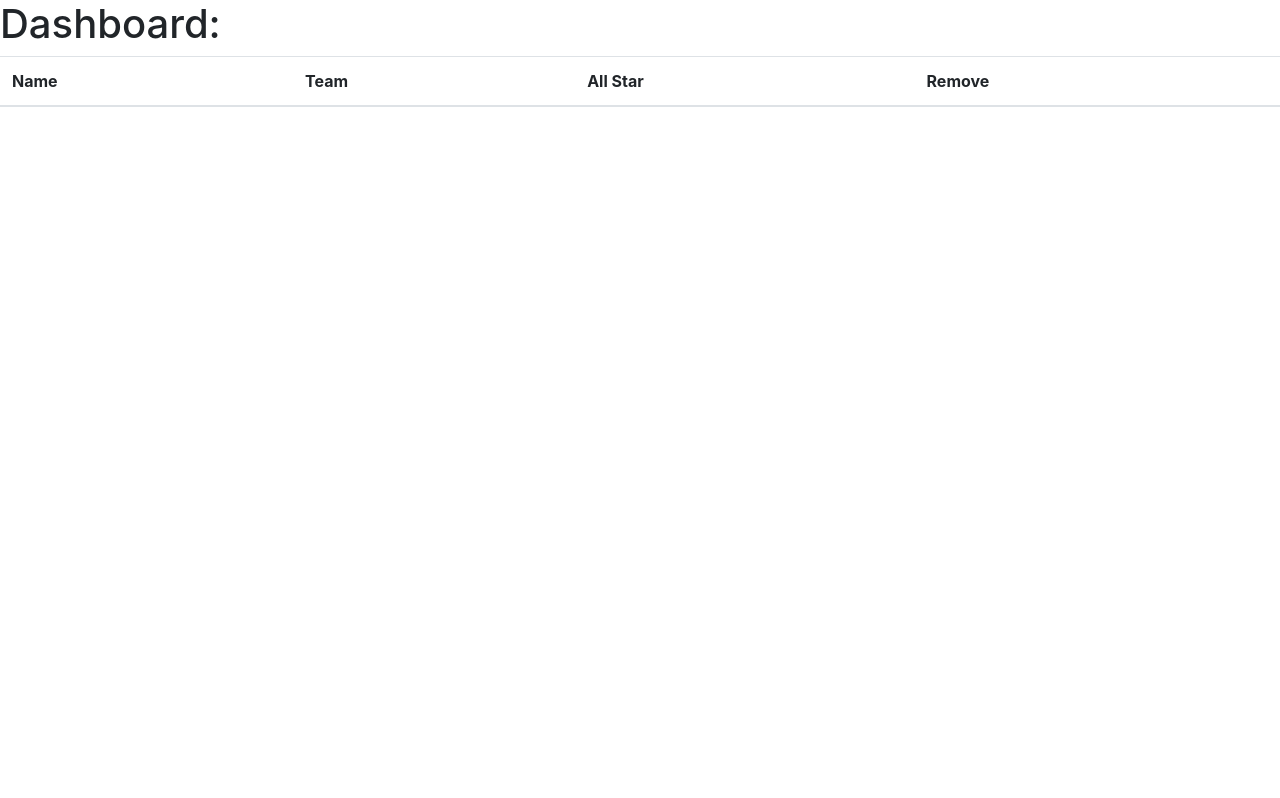
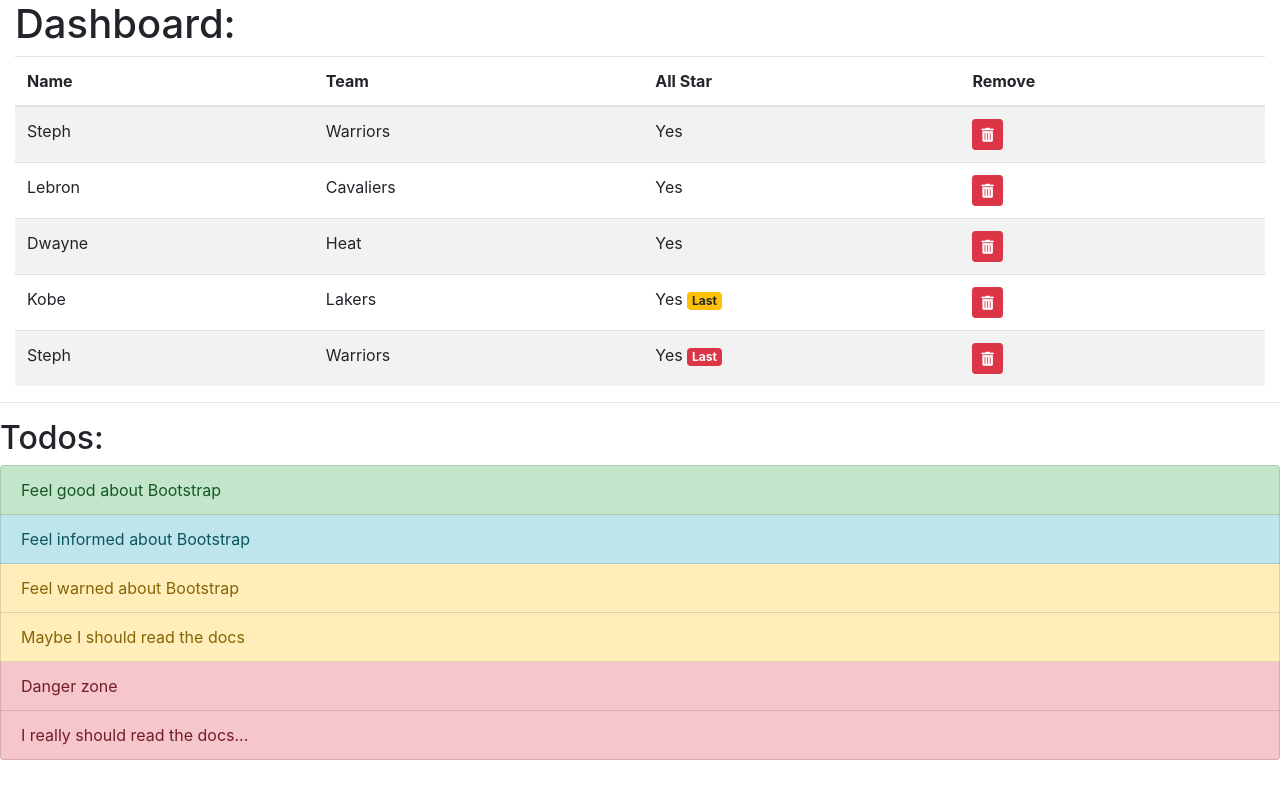
Before and after one commit to jarredbaird/jarred-baird-springboard-career-track, a plain HTML site: page 13.2_Twitter_Bootstrap/step_two.html in a window 1280 px wide. Drawn offline with nearby package versions, Linux system fonts and the light colour scheme.

Commit message:
13.2-ADDED STEP TO

```diff
--- a/13.2_Twitter_Bootstrap/step_two.html
+++ b/13.2_Twitter_Bootstrap/step_two.html
@@ -10,17 +10,97 @@
       integrity="sha384-TX8t27EcRE3e/ihU7zmQxVncDAy5uIKz4rEkgIXeMed4M0jlfIDPvg6uqKI2xXr2"
       crossorigin="anonymous"
     />
+    <link
+      rel="stylesheet"
+      href="https://use.fontawesome.com/releases/v5.15.1/css/all.css"
+      integrity="sha384-vp86vTRFVJgpjF9jiIGPEEqYqlDwgyBgEF109VFjmqGmIY/Y4HV4d3Gp2irVfcrp"
+      crossorigin="anonymous"
+    />
   </head>
   <body>
+    <div class="container-fluid">
       <h1>Dashboard:</h1>
-    <table class="table">
+      <table class="table table-striped">
         <thead>
           <th>Name</th>
           <th>Team</th>
           <th>All Star</th>
           <th>Remove</th>
         </thead>
+        <tbody>
+          <tr>
+            <td>Steph</td>
+            <td>Warriors</td>
+            <td>Yes</td>
+            <td>
+              <a href="" class="btn btn-sm btn-danger"
+                ><i class="fas fa-trash-alt"></i
+              ></a>
+            </td>
+          </tr>
+          <tr>
+            <td>Lebron</td>
+            <td>Cavaliers</td>
+            <td>Yes</td>
+            <td>
+              <a href="" class="btn btn-sm btn-danger"
+                ><i class="fas fa-trash-alt"></i
+              ></a>
+            </td>
+          </tr>
+          <tr>
+            <td>Dwayne</td>
+            <td>Heat</td>
+            <td>Yes</td>
+            <td>
+              <a href="" class="btn btn-sm btn-danger"
+                ><i class="fas fa-trash-alt"></i
+              ></a>
+            </td>
+          </tr>
+          <tr>
+            <td>Kobe</td>
+            <td>Lakers</td>
+            <td>Yes <span class="badge badge-warning">Last</span></td>
+            <td>
+              <a href="" class="btn btn-sm btn-danger"
+                ><i class="fas fa-trash-alt"></i
+              ></a>
+            </td>
+          </tr>
+          <tr>
+            <td>Steph</td>
+            <td>Warriors</td>
+            <td>Yes <span class="badge badge-danger">Last</span></td>
+            <td>
+              <a href="" class="btn btn-sm btn-danger"
+                ><i class="fas fa-trash-alt"></i
+              ></a>
+            </td>
+          </tr>
+        </tbody>
       </table>
+    </div>
+    <hr />
+    <h2>Todos:</h2>
+    <div class="list-group">
+      <a href="" class="list-group-item list-group-item-success"
+        >Feel good about Bootstrap</a
+      >
+      <a href="" class="list-group-item list-group-item-info"
+        >Feel informed about Bootstrap</a
+      >
+      <a href="" class="list-group-item list-group-item-warning"
+        >Feel warned about Bootstrap</a
+      >
+      <a href="" class="list-group-item list-group-item-warning"
+        >Maybe I should read the docs</a
+      >
+      <a href="" class="list-group-item list-group-item-danger">Danger zone</a>
+      <a href="" class="list-group-item list-group-item-danger"
+        >I really should read the docs...</a
+      >
+    </div>
     <script
       src="https://code.jquery.com/jquery-3.5.1.slim.min.js"
       integrity="sha384-DfXdz2htPH0lsSSs5nCTpuj/zy4C+OGpamoFVy38MVBnE+IbbVYUew+OrCXaRkfj"
```
Lines whose indentation alone changed are shown as unchanged.
